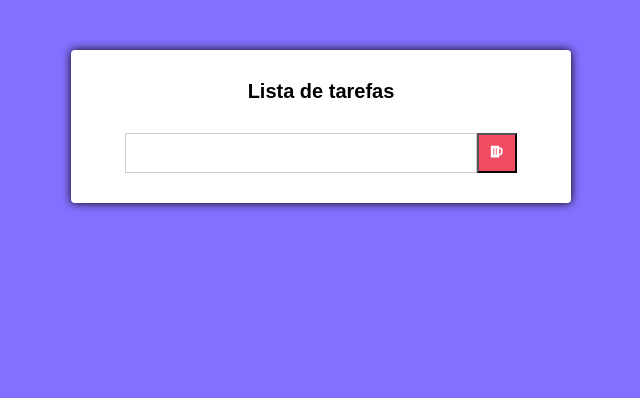
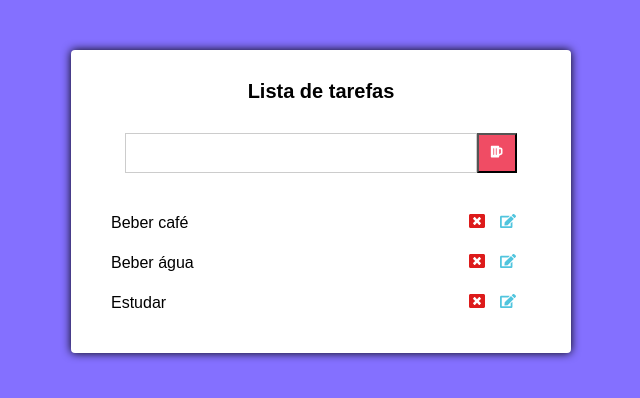
Before and after one commit to ecbjotape/ListaTarefas, a React (Create React App) app: page / in a window 1280 px wide. Shown: the top 398 px of the page, without its empty margins (319-959 px from the left). Built offline with nearby package versions, Linux system fonts and the light colour scheme.

Commit message:
stylizing tasks

```diff
--- a/src/components/Main.css
+++ b/src/components/Main.css
@@ -35,3 +35,34 @@
   align-items: center;
   justify-content: center;*/
 }
+.tarefas{
+  margin-top: 30px;
+}
+.tarefas li{
+  display: flex;
+  align-items: center;
+  justify-content: space-between;
+  padding: 10px;
+  transition: all 600ms;
+}
+.tarefas :hover {
+  background: #2176c5;
+}
+.tarefas li .edit{
+margin-right: 15px;
+color: #51c5de;
+
+}
+.tarefas li .close{
+margin-right: 15px;
+color: #dd1b1b;
+}
+.tarefas li:hover .edit,
+.tarefas li:hover .close{
+  color: black;
+}
+.tarefas li .edit,
+.tarefas li .close{
+  cursor: pointer;
+  transition: all 600ms;
+}
--- a/src/components/Main.js
+++ b/src/components/Main.js
@@ -3,10 +3,17 @@ import './Main.css';
 
 // Form
 import { FaBeer } from 'react-icons/fa';
+// Form
+import { FaEdit, FaWindowClose } from 'react-icons/fa';
 
 export default class Main extends Component{
 state = {
       novaTarefa: '',
+      tarefas: [
+      'Beber café',
+      'Beber água',
+      'Estudar',
+    ],
     };
 
   handleChange = (e) =>{
@@ -17,7 +24,7 @@ state = {
   }
 
   render() {
-    const { novaTarefa } = this.state;
+    const { novaTarefa, tarefas } = this.state;
 
     return (
       <div className="main">
@@ -33,7 +40,19 @@ state = {
             < FaBeer/>
           </button>
         </form>
+
+        <ul className="tarefas">
+          {tarefas.map((tarefa) =>(
+            <li key={tarefa} className="li">
+              {tarefa}
+              <div>
+                <FaWindowClose className="close" />
+                <FaEdit className="edit" />
+              </div>
+            </li>
+          ))}
+        </ul>
       </div>
-    )
+    );
   }
 }
```
